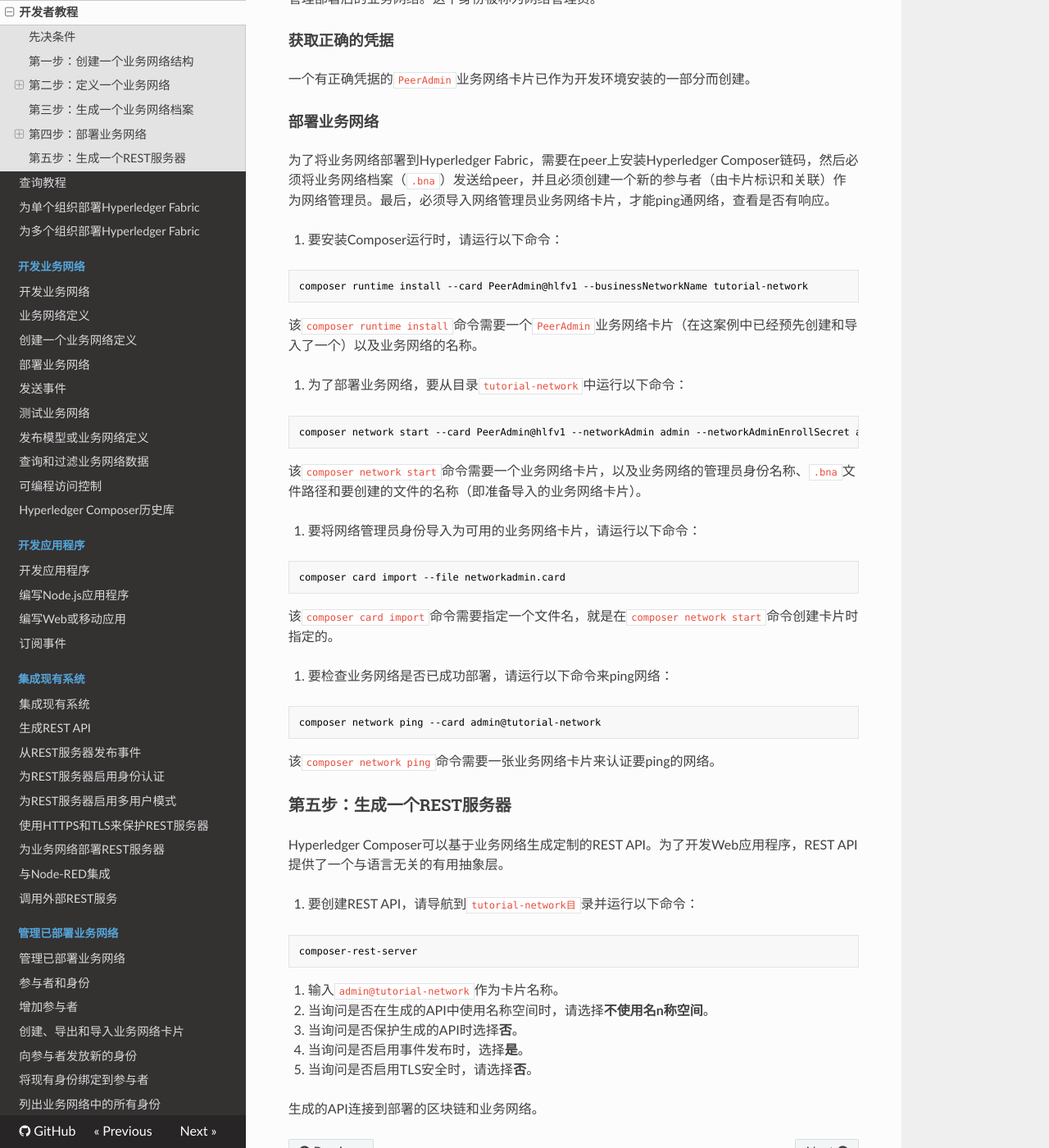
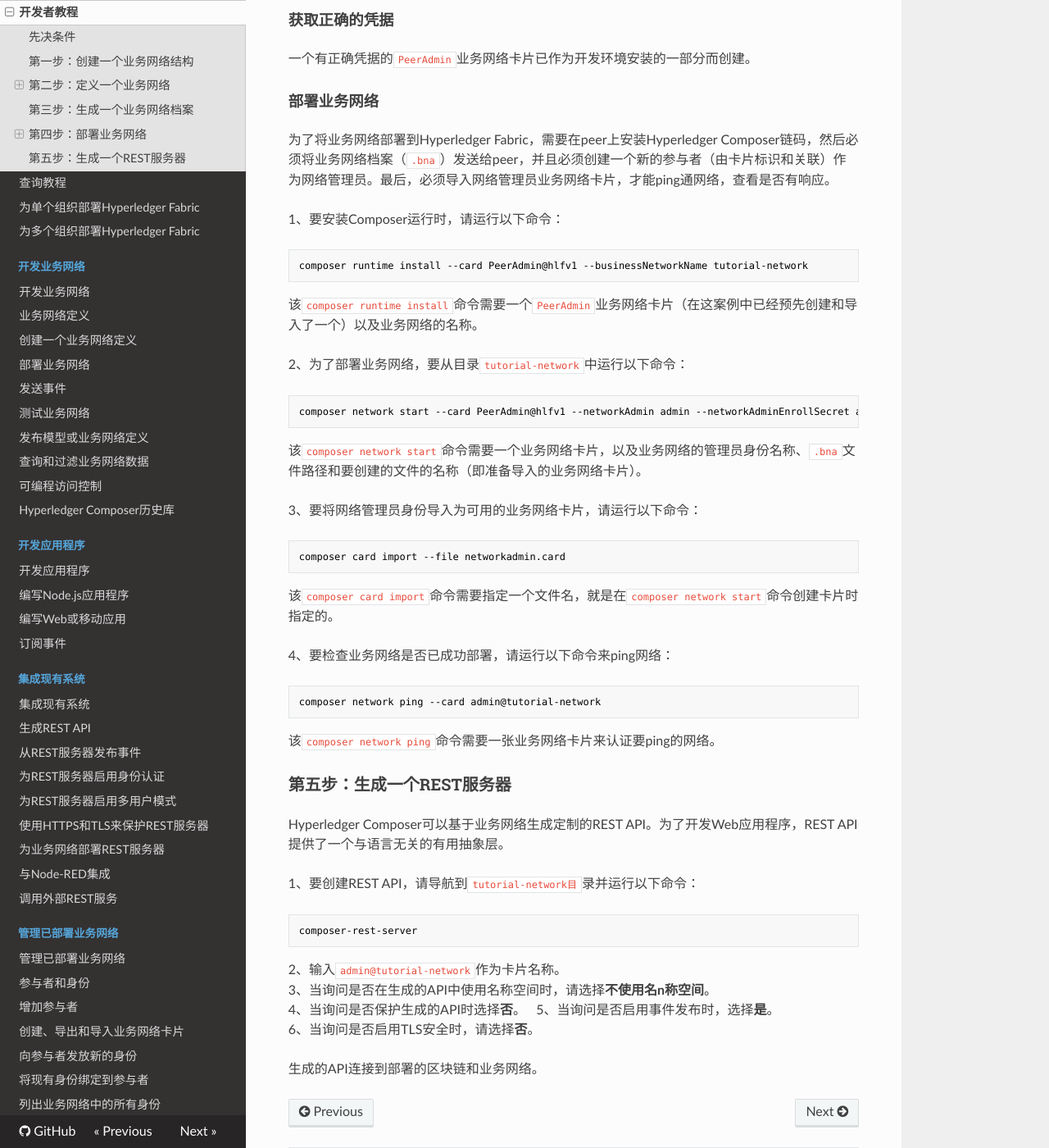
Before and after one commit to wbwangk/ComposerDocs, an MkDocs documentation site: the page built from docs/tutorials_developer-tutorial.md, in a window 1280 px wide and 1400 px high, scrolled down 3255 px. Shown: the whole window at 82% size. Built offline with MkDocs 1.6.1, drawn with Linux system fonts in a browser that asks for light colours; nearby versions of some CDN libraries; old or Windows-style settings are respelled for this version of MkDocs; some of the changed text lies outside the part shown.

Commit message:
Update tutorials_developer-tutorial.md

````diff
--- a/docs/tutorials_developer-tutorial.md
+++ b/docs/tutorials_developer-tutorial.md
@@ -16,16 +16,14 @@
 
 最简单的方法就是使用Yeoman生成器创建骨架业务网络。这将创建一个包含业务网络的所有组件的目录。
 
-1. 使用Yeoman创建一个骨架业务网络。此命令将需要一个业务网络名称、说明、作者姓名、作者电子邮件地址、许可证选择和命名空间。
+1、使用Yeoman创建一个骨架业务网络。此命令将需要一个业务网络名称、说明、作者姓名、作者电子邮件地址、许可证选择和命名空间。
 
 ```bash
 yo hyperledger-composer:businessnetwork
 ```
-2. 输入`tutorial-network`网络名称，以及描述，作者姓名和作者电子邮件的所需信息。
-
-3. 选择`Apache-2.0`作为许可证。
-
-4. 选择`org.acme.biznet`作为命名空间。
+2、输入`tutorial-network`网络名称，以及描述，作者姓名和作者电子邮件的所需信息。
+3、选择`Apache-2.0`作为许可证。
+4、选择`org.acme.biznet`作为命名空间。
 
 ### 第二步：定义一个业务网络
 业务网络由资产、参与者、交易、访问控制规则以及可选的事件和查询组成。在前面步骤中创建的骨架业务网络中，有一个模型(`.cto`)文件，其中将包含业务网络中所有资产、参与者和交易的类定义。骨架业务网络还包含了一个具有基本访问控制规则的访问控制（`permissions.acl`）文档，一个含有交易处理器函数的脚本（`logic.js`）文件以及一个包含业务网络元数据的`package.json`文件。
@@ -33,9 +31,8 @@
 #### 对资产、参与者和交易建模
 第一个要更新的文档是模型l（`.cto`）文件。该文件使用Hyperledger Composer建模语言编写。这个模型文件包含资产、交易、参与者和事件的每个类别的定义。它隐含地扩展了建模语言文档中描述的Hyperledger Composer系统模型。
 
-1. 打开`org.acme.biznet.cto`模型文件。
-
-2. 替换为以下内容：
+1、打开`org.acme.biznet.cto`模型文件。
+2、替换为以下内容：
 ```
 /**
  * My commodity trading network
@@ -85,9 +81,8 @@
 保存你的更改到`logic.js`。
 
 #### 添加访问控制
-1. 在`tutorial-network`目录中创建一个`permissions.acl`文件。
-
-2. 将以下访问控制规则添加到`permissions.acl`：
+1、在`tutorial-network`目录中创建一个`permissions.acl`文件。
+2、将以下访问控制规则添加到`permissions.acl`：
 ```
 /**
  * Access control rules for tutorial-network
@@ -113,9 +108,8 @@
 ### 第三步：生成一个业务网络档案
 现在已经定义了业务网络，它必须打包到可部署的业务网络档案（.bna）文件中。
 
-1. 使用命令行，导航到`tutorial-network`目录。
-
-2. 从`tutorial-network`目录中运行以下命令：
+1、使用命令行，导航到`tutorial-network`目录。
+2、从`tutorial-network`目录中运行以下命令：
 ```bash
 composer archive create -t dir -n .
 ```
@@ -132,25 +126,25 @@
 #### 部署业务网络
 为了将业务网络部署到Hyperledger Fabric，需要在peer上安装Hyperledger Composer链码，然后必须将业务网络档案（`.bna`）发送给peer，并且必须创建一个新的参与者（由卡片标识和关联）作为网络管理员。最后，必须导入网络管理员业务网络卡片，才能ping通网络，查看是否有响应。
 
-1. 要安装Composer运行时，请运行以下命令：
+1、要安装Composer运行时，请运行以下命令：
 ```bash
 composer runtime install --card PeerAdmin@hlfv1 --businessNetworkName tutorial-network
 ```
 该`composer runtime install`命令需要一个`PeerAdmin`业务网络卡片（在这案例中已经预先创建和导入了一个）以及业务网络的名称。
 
-2. 为了部署业务网络，要从目录`tutorial-network`中运行以下命令：
+2、为了部署业务网络，要从目录`tutorial-network`中运行以下命令：
 ```bash
 composer network start --card PeerAdmin@hlfv1 --networkAdmin admin --networkAdminEnrollSecret adminpw --archiveFile tutorial-network@0.0.1.bna --file networkadmin.card
 ```
 该`composer network start`命令需要一个业务网络卡片，以及业务网络的管理员身份名称、`.bna`文件路径和要创建的文件的名称（即准备导入的业务网络卡片）。
 
-3. 要将网络管理员身份导入为可用的业务网络卡片，请运行以下命令：
+3、要将网络管理员身份导入为可用的业务网络卡片，请运行以下命令：
 ```bash
 composer card import --file networkadmin.card
 ```
 该`composer card import`命令需要指定一个文件名，就是在`composer network start`命令创建卡片时指定的。
 
-4. 要检查业务网络是否已成功部署，请运行以下命令来ping网络：
+4、要检查业务网络是否已成功部署，请运行以下命令来ping网络：
 ```bash
 composer network ping --card admin@tutorial-network
 ```
@@ -159,18 +153,14 @@
 ### 第五步：生成一个REST服务器
 Hyperledger Composer可以基于业务网络生成定制的REST API。为了开发Web应用程序，REST API提供了一个与语言无关的有用抽象层。
 
-1. 要创建REST API，请导航到`tutorial-network目`录并运行以下命令：
+1、要创建REST API，请导航到`tutorial-network目`录并运行以下命令：
 ```bash
 composer-rest-server
 ```
-2. 输入`admin@tutorial-network`作为卡片名称。
-
-3. 当询问是否在生成的API中使用名称空间时，请选择**不使用名n称空间**。
-
-4. 当询问是否保护生成的API时选择**否**。
-
-5. 当询问是否启用事件发布时，选择**是**。
-
-6. 当询问是否启用TLS安全时，请选择**否**。
+2、输入`admin@tutorial-network`作为卡片名称。
+3、当询问是否在生成的API中使用名称空间时，请选择**不使用名n称空间**。
+4、当询问是否保护生成的API时选择**否**。
+5、当询问是否启用事件发布时，选择**是**。
+6、当询问是否启用TLS安全时，请选择**否**。
 
 生成的API连接到部署的区块链和业务网络。
````
Also changed, not shown: other parts of docs/tutorials_developer-tutorial.md (+4 -5 lines).
